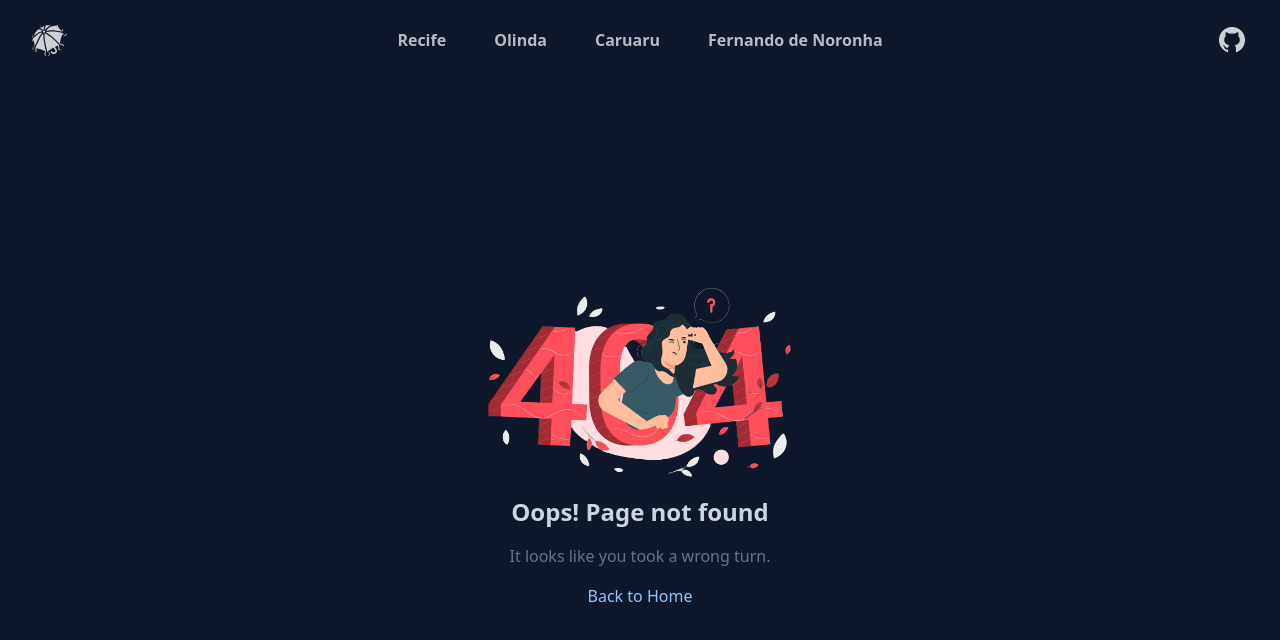
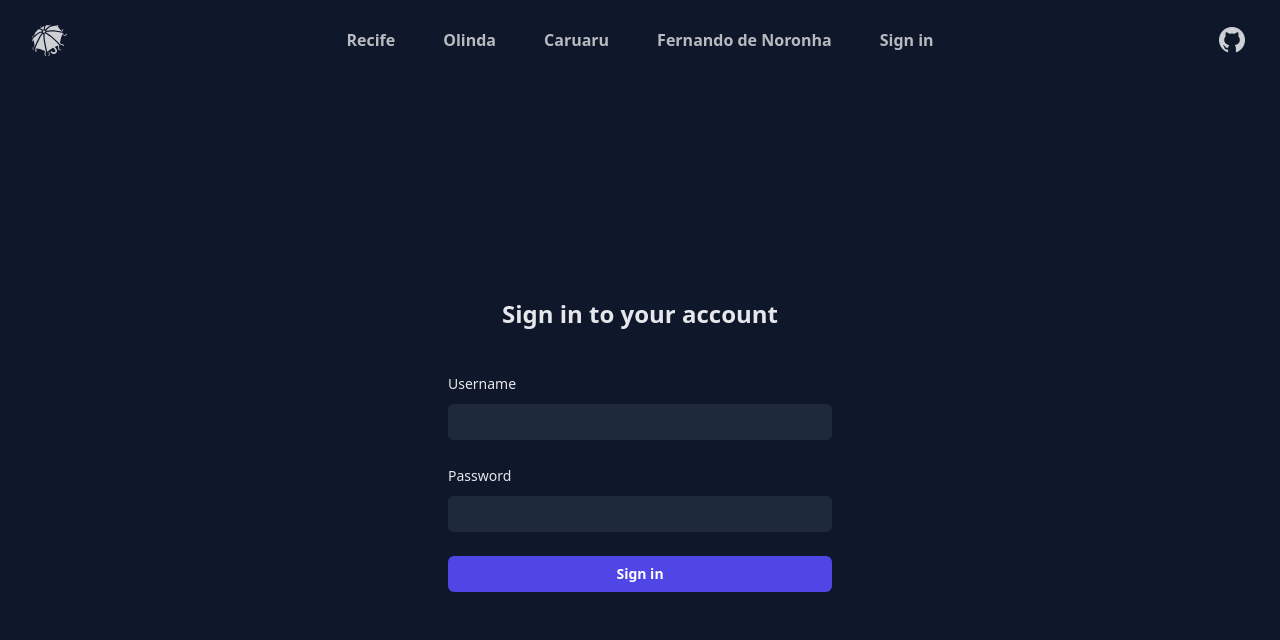
Before and after one commit to mmanaclara/vue-school-travel-app, a Vue app: page /login in a window 1280 px wide. Before the commit this address had no page. Shown: the top 640 px of the page. Built offline with nearby package versions, Linux system fonts and the light colour scheme.

Commit message:
adding route meta fields

```diff
--- a/src/components/TheHeader.vue
+++ b/src/components/TheHeader.vue
@@ -35,6 +35,11 @@
           >{{ destination.name }}
         </RouterLink>
       </div>
+      <RouterLink
+        :to="{ name: 'signin' }"
+        class="text-base font-semibold leading-6 text-white transition opacity-70 hover:opacity-100"
+        >Sign in</RouterLink
+      >
       <div class="hidden lg:flex lg:flex-1 lg:justify-end">
         <a
           href="https://github.com/mmanaclara"
--- a/src/router/index.js
+++ b/src/router/index.js
@@ -42,9 +42,39 @@ const router = createRouter({
       path: '/:pathMatch(.*)*',
       name: 'NotFound',
       component: () => import('@/views/NotFound.vue')
+    },
+    {
+      path: '/signin',
+      name: 'signin',
+      component: () => import('@/views/SignInView.vue'),
+      meta: {
+        requiresAuth: true,
+        breadcrumbs: [
+          { label: 'Home >', name: 'home' },
+          { label: 'Sign in', name: 'signin' }
+        ]
+      }
+    },
+    {
+      path: '/login',
+      name: 'login',
+      component: () => import('@/views/LoginView.vue'),
+      meta: {
+        breadcrumbs: [
+          { label: 'Home', name: 'home' },
+          { label: 'Login', name: 'login' }
+        ]
+      }
     }
   ],
   linkActiveClass: 'active-link'
 })
 
+router.beforeEach((to, from = '') => {
+  if (to.meta.requiresAuth && !window.user) {
+    console.log(to, from, 'need to login if you are not already logged in')
+    return { name: 'login' }
+  }
+})
+
 export default router
--- /dev/null
+++ b/src/views/LoginView.vue
@@ -0,0 +1,73 @@
+<template>
+  <div class="bg-slate-900 flex min-h-full flex-1 flex-col justify-center px-6 py-8 pt-0 lg:px-8">
+    <div class="sm:mx-auto sm:w-full sm:max-w-sm">
+      <h2 class="mt-10 text-center text-2xl font-bold leading-9 text-gray-200">
+        Sign in to your account
+      </h2>
+    </div>
+
+    <div class="mt-10 sm:mx-auto sm:w-full sm:max-w-sm">
+      <form class="space-y-6" @submit.prevent="handleLogin">
+        <div>
+          <label for="username" class="block text-sm font-medium leading-6 text-gray-200"
+            >Username</label
+          >
+          <div class="mt-2">
+            <input
+              id="username"
+              name="username"
+              type="username"
+              autocomplete="username"
+              required
+              class="block w-full rounded-md border-0 py-1.5 bg-slate-800 text-gray-400 shadow-sm ring-1 ring-inset ring-slate-800 px-2 placeholder:text-gray-400 outline-0 focus:ring-2 focus:ring-inset focus:ring-indigo-600 sm:text-sm sm:leading-6"
+              v-model="username"
+            />
+          </div>
+        </div>
+
+        <div>
+          <div class="flex items-center justify-between">
+            <label for="password" class="block text-sm font-medium leading-6 text-gray-200"
+              >Password</label
+            >
+          </div>
+          <div class="mt-2">
+            <input
+              id="password"
+              name="password"
+              type="password"
+              autocomplete="current-password"
+              required
+              class="block w-full bg-slate-800 rounded-md px-2 border-0 py-1.5 text-gray-400 shadow-sm ring-1 ring-inset ring-slate-800 placeholder:text-gray-400 outline-0 focus:ring-2 focus:ring-inset focus:ring-indigo-600 sm:text-sm sm:leading-6"
+              v-model="password"
+            />
+          </div>
+        </div>
+
+        <div>
+          <button
+            type="submit"
+            class="flex w-full justify-center rounded-md bg-indigo-600 px-3 py-1.5 text-sm font-semibold leading-6 text-white shadow-sm hover:bg-indigo-500 focus-visible:outline focus-visible:outline-2 focus-visible:outline-offset-2 focus-visible:outline-indigo-600"
+          >
+            Sign in
+          </button>
+        </div>
+      </form>
+    </div>
+  </div>
+</template>
+
+<script setup>
+import { ref } from 'vue'
+import { useRouter } from 'vue-router'
+
+const username = ref('')
+const password = ref('')
+const router = useRouter()
+
+const handleLogin = () => {
+  console.log('Auth user against API')
+  window.user = username.value
+  router.push({ name: 'signin' })
+}
+</script>
--- /dev/null
+++ b/src/views/SignInView.vue
@@ -0,0 +1,65 @@
+<template>
+  <div class="bg-slate-900 h-full w-full">
+    <div class="pt-6">
+      <div class="mx-auto max-w-2xl px-4 pt-10 sm:px-6 lg:max-w-7xl lg:gap-x-8 lg:px-8 lg:pb-2">
+        <div class="flex gap-1">
+          <nav v-for="breadcrumb in breadcrumbs" :key="breadcrumb.name">
+            <p class="text-sm text-gray-400 font-medium">{{ breadcrumb.label }}</p>
+          </nav>
+        </div>
+        <div class="grid grid-cols-2 gap-8 mt-4">
+          <div class="mt-4 lg:row-span-3 lg:mt-0 h-[24rem]">
+            <img
+              class="h-full w-full object-cover object-center rounded-md opacity-80"
+              src="/images/welcome.jpg"
+              alt=""
+            />
+          </div>
+          <div class="lg:pr-8">
+            <div class="lg:col-span-2">
+              <h1 class="text-2xl font-semibold tracking-tight text-gray-200 sm:text-3xl">
+                Greetings, {{ username }}!
+              </h1>
+            </div>
+            <div>
+              <button
+                type="button"
+                class="w-fit flex mt-8 items-center justify-center rounded-md border border-transparent bg-indigo-600 px-4 py-1 text-base font-medium text-white hover:bg-indigo-700 focus:outline-none"
+                @click="handleLogout"
+              >
+                &larr; Logout
+              </button>
+            </div>
+          </div>
+        </div>
+      </div>
+    </div>
+  </div>
+</template>
+
+<script setup>
+import { ref } from 'vue'
+import { useRoute, useRouter } from 'vue-router'
+
+const username = ref(window.user)
+
+const route = useRoute()
+const router = useRouter()
+
+const breadcrumbs = route.meta.breadcrumbs
+// const props = defineProps({
+//   breadcrumbs: {
+//     type: Array,
+//     default: () => []
+//   }
+// })
+
+// console.log('Hey', props.breadcrumbs)
+
+const handleLogout = () => {
+  window.user = null
+  router.push({ name: 'home' })
+}
+</script>
+
+<style scoped></style>
```
Also changed, not shown: public/images/welcome.jpg (added).
